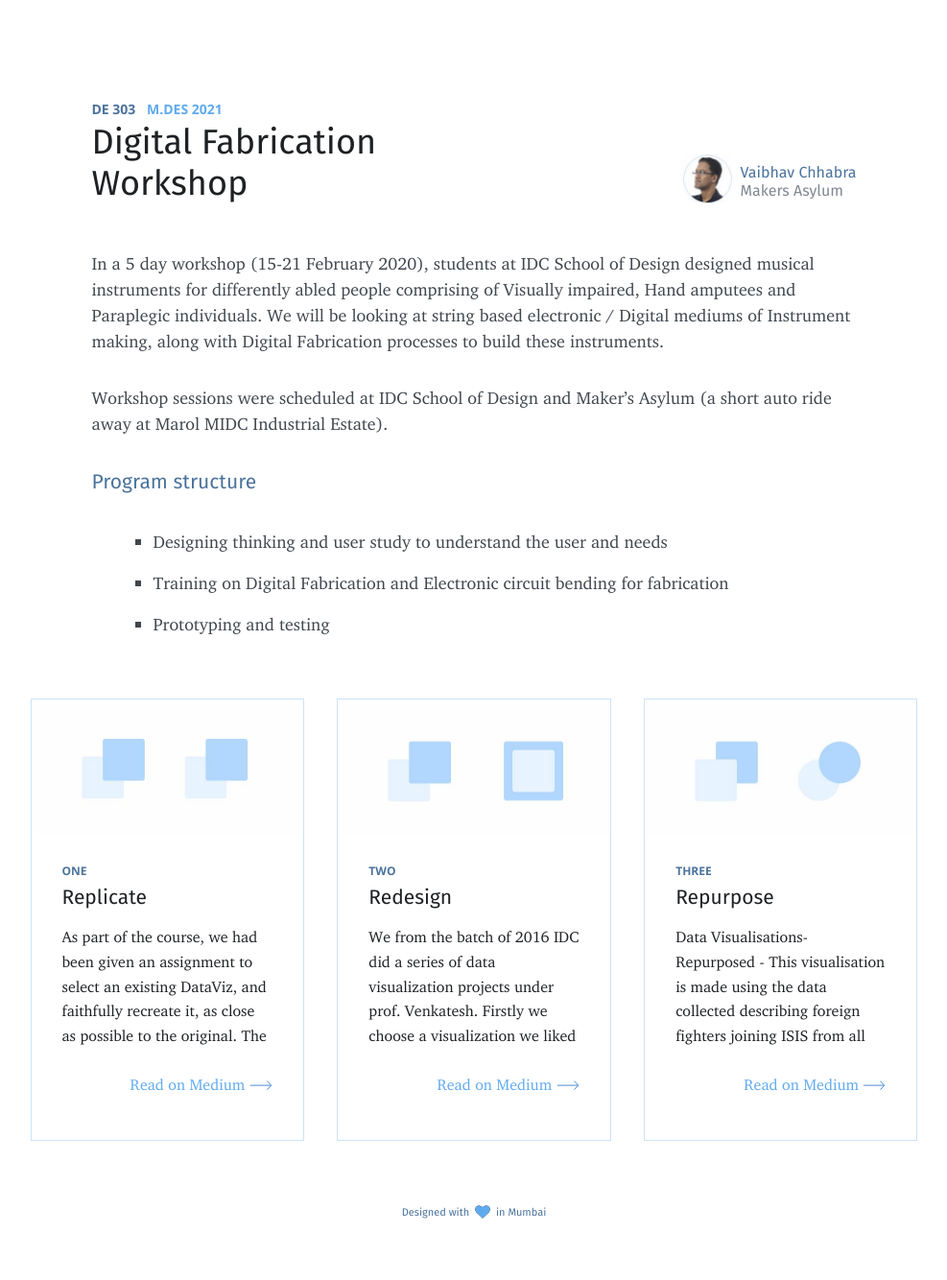
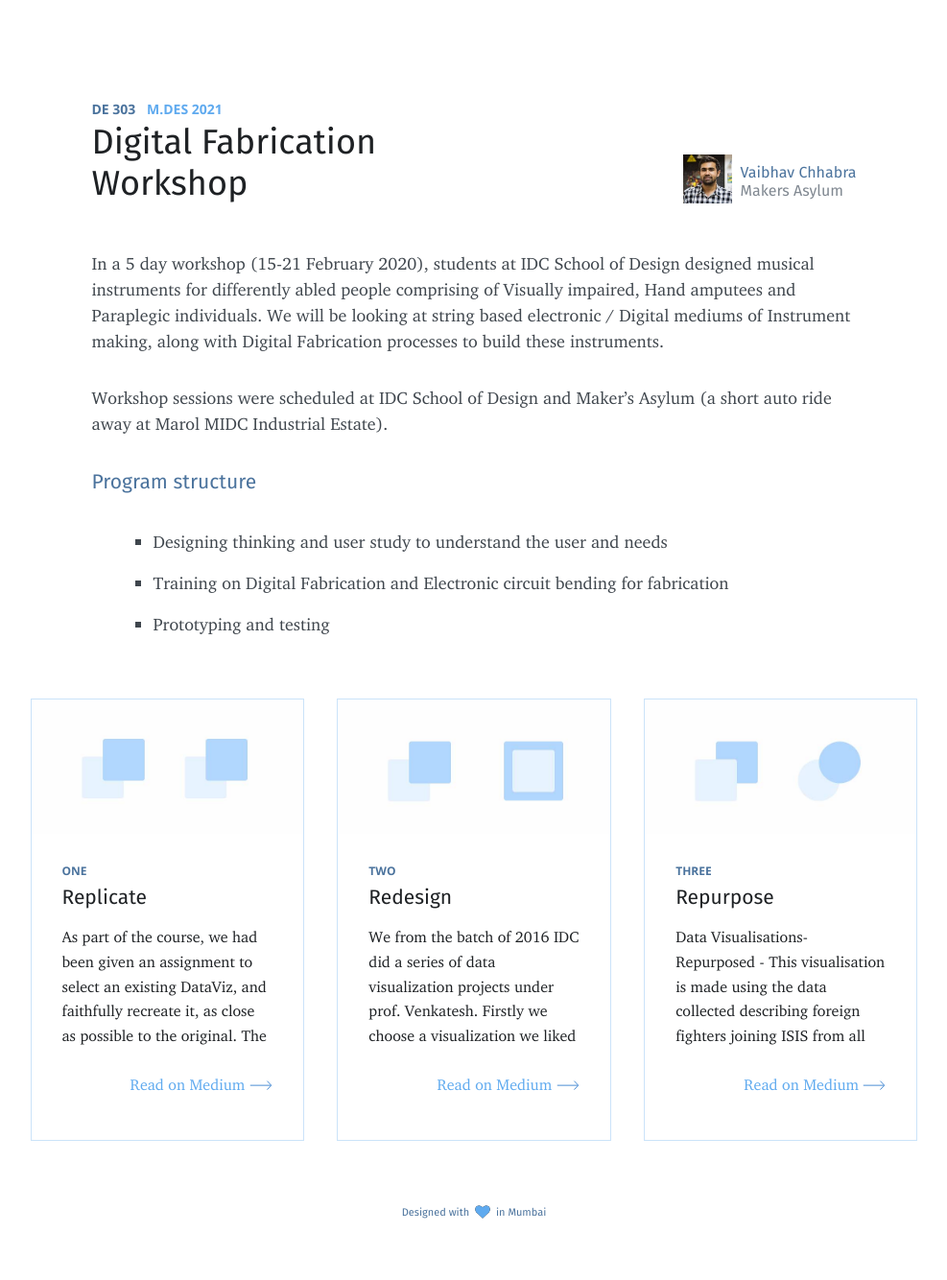
Before and after one commit to amitjenaiitbm/ma-dfworkshop, a Jekyll site: the page built from index.md, in a window 1280 px wide. Shown: the whole page at 96% size, without its empty margins (146-1133 px from the left). Built offline with Jekyll 4.4.1, drawn with Linux system fonts in a browser that asks for light colours; nearby versions of some CDN libraries.

Commit message:
Vaibhav's image

```diff
--- a/_layouts/home.html
+++ b/_layouts/home.html
@@ -18,7 +18,7 @@ layout: default
     </div>
     <div class="prof fs">
         <div class="img">
-            <img src="{{site.baseurl}}img/venkat.jpg" alt="">
+            <img src="{{site.baseurl}}img/vaibhav.jpeg" alt="">
         </div>
         <div class="name">Vaibhav Chhabra<br><span>Makers Asylum</span></div>
     </div>
```
Also changed, not shown: img/vaibhav.jpeg (added), 1 other file.
